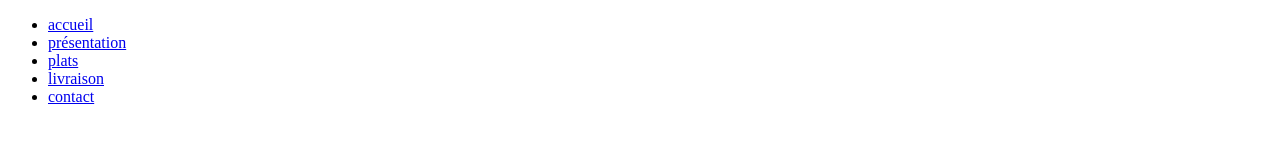
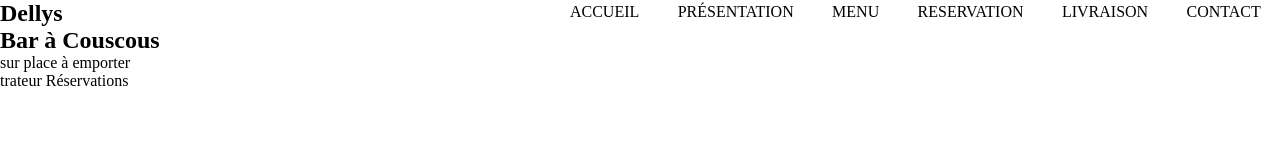
Before and after one commit to HeleneGuibaud/Projet_Groupe_Site_Restaurant, a plain HTML site: page index.html in a window 1280 px wide. Drawn offline with Linux system fonts and the light colour scheme.

Commit message:
mise en place navbar

```diff
--- a/index.html
+++ b/index.html
@@ -4,23 +4,30 @@
 <head>
     <meta charset="utf-8">
     <link rel="stylesheet" href="styles.css">
-    <title>Couscous</title>
+    <title>Delly's Bar</title>
 </head>
 
 <body>
+    <div class="container">
     <nav class="navbar">
         <ul>
-            <li><a href="home">accueil</a></li>
+            <li><a href="#home">accueil</a></li>
             <li><a href="#presentation">présentation</a></li>
-            <li><a href="#plats">plats</a></li>
-            <li><a href="#livraison">livraison</a></li>
+            <li><a href="#menu">menu</a></li>
+            <li><a href="#reservation">reservation</a></li>
+            <li><a href="#delivery">livraison</a></li>
             <li><a href="#contact">contact</a></li>
-
         </ul>
     </nav>
+    <section id="home">
+        <h1>Dellys</h1>
+        <h2>Bar à Couscous</h2>
+        <p>sur place à emporter</p>
+        <p>trateur Réservations</p>
+    </section>
 
-    </nav>
 
+    </div>
 </body>
 
 </html>
--- a/styles.css
+++ b/styles.css
@@ -0,0 +1,41 @@
+* {
+    margin: 0;
+    padding: 0;
+}
+
+.container {
+    width: 100vw;
+    height: 100vh;
+}
+
+.navbar {
+    position: fixed;
+    top: 0;
+    display: flex;
+    width: 100%;
+    height: 7vh;
+    justify-content: flex-end;
+}
+
+.navbar ul {
+    display: flex;
+    list-style: none;
+    widows: 100%;
+}
+
+.navbar ul li {
+    margin: 0 1rem;
+    padding: 0.2rem;
+}
+
+.navbar ul li a {
+    text-decoration: none;
+    text-transform: uppercase;
+    color: #000;
+
+
+}
+
+.navbar ul li a:hover {
+    color: #37A1AF;
+}
```
